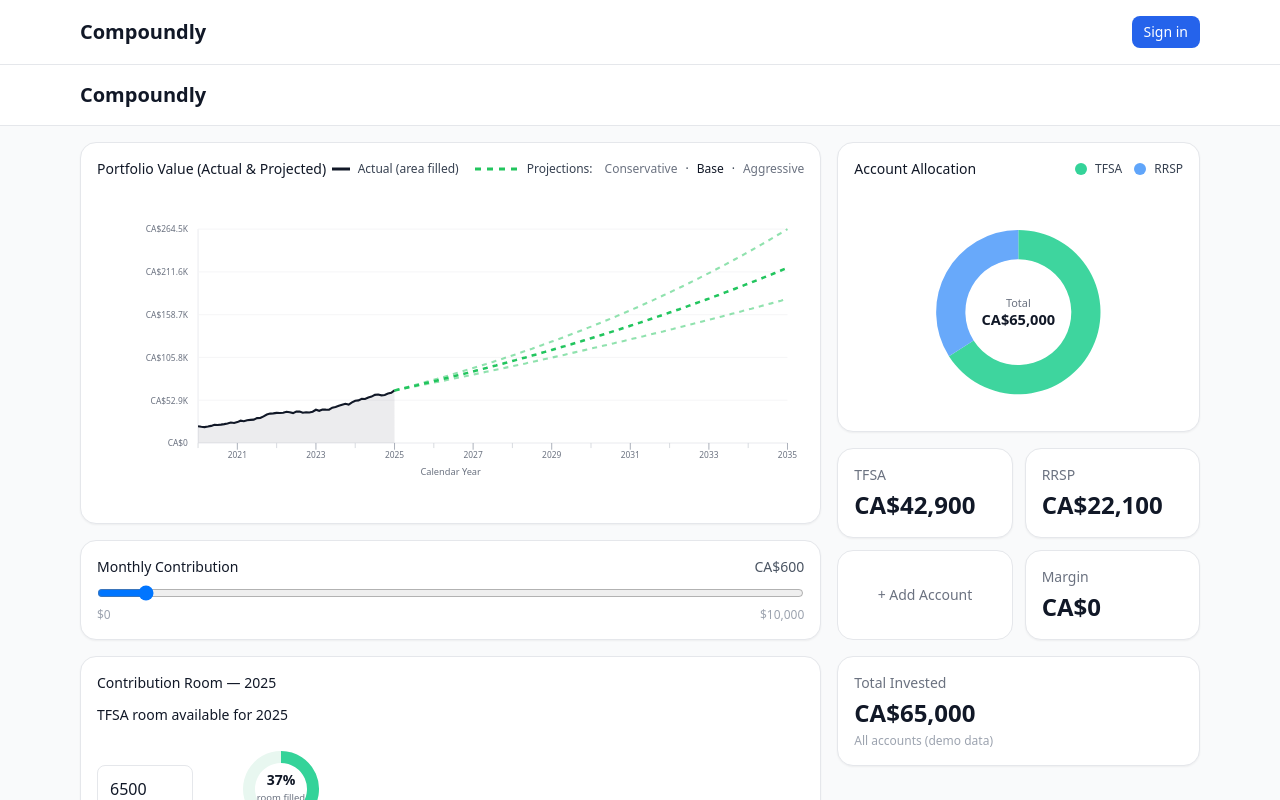
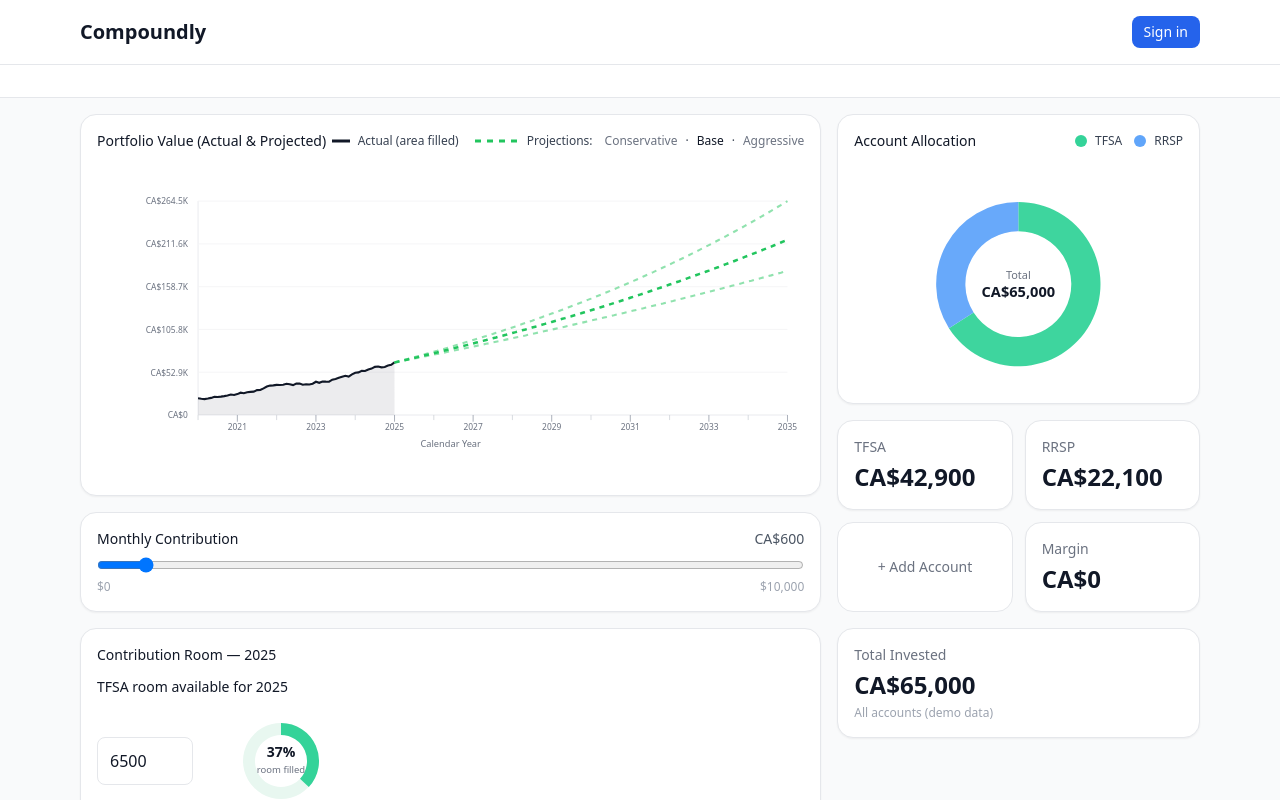
Before and after one commit to Armo28/compoundly, a Next.js app: page / in a window 1280 px wide. Shown: the top 800 px of the page. Built offline with nearby package versions, Linux system fonts and the light colour scheme.

Commit message:
Remove duplicate Compoundly <h1> header

```diff
--- a/src/app/page.tsx
+++ b/src/app/page.tsx
@@ -520,7 +520,6 @@
     <main className="min-h-screen bg-gray-50">
       <header className="border-b bg-white">
         <div className="max-w-6xl mx-auto p-4 flex items-center justify-between">
-          <h1 className="text-xl font-semibold">Compoundly</h1>
         </div>
       </header>
 
```
